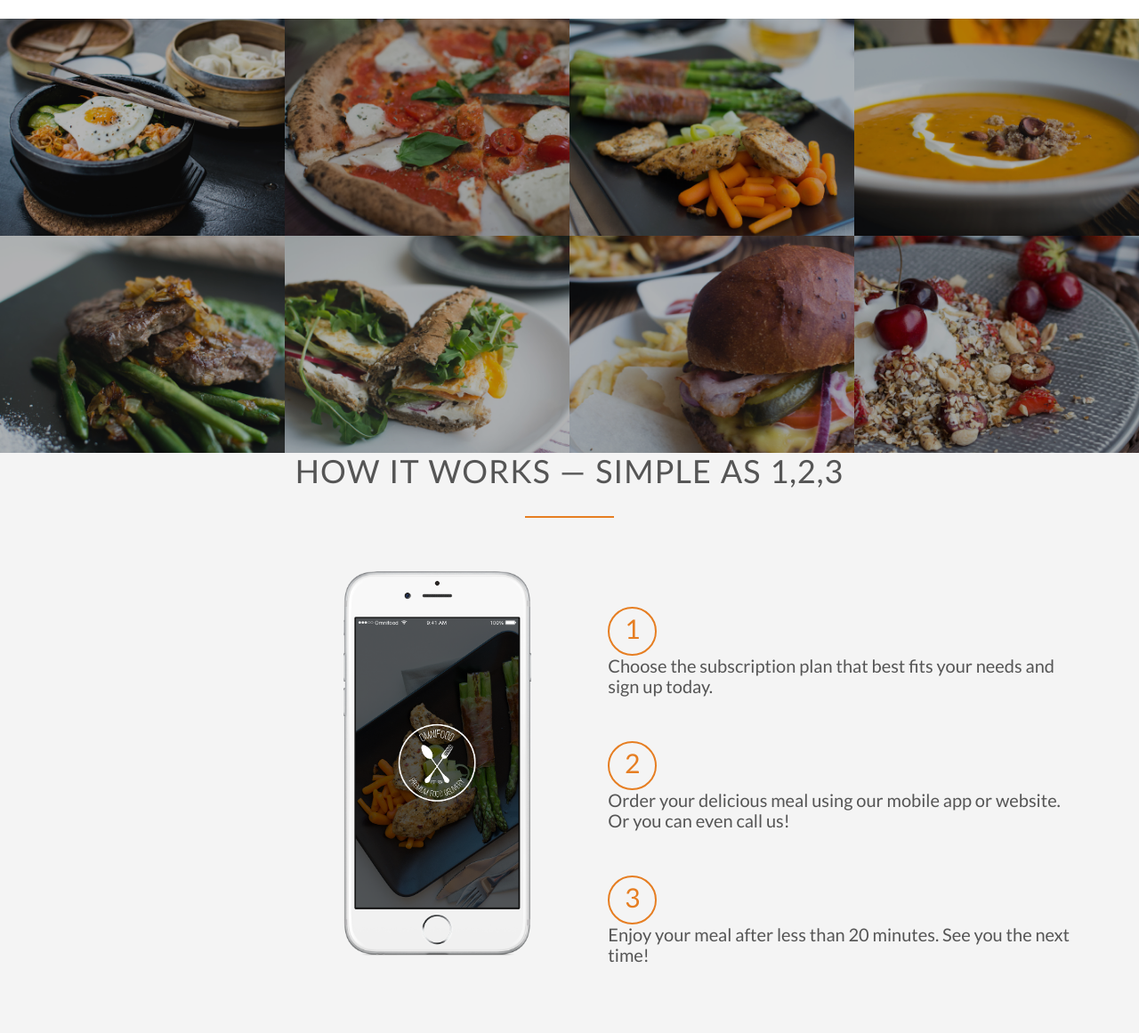
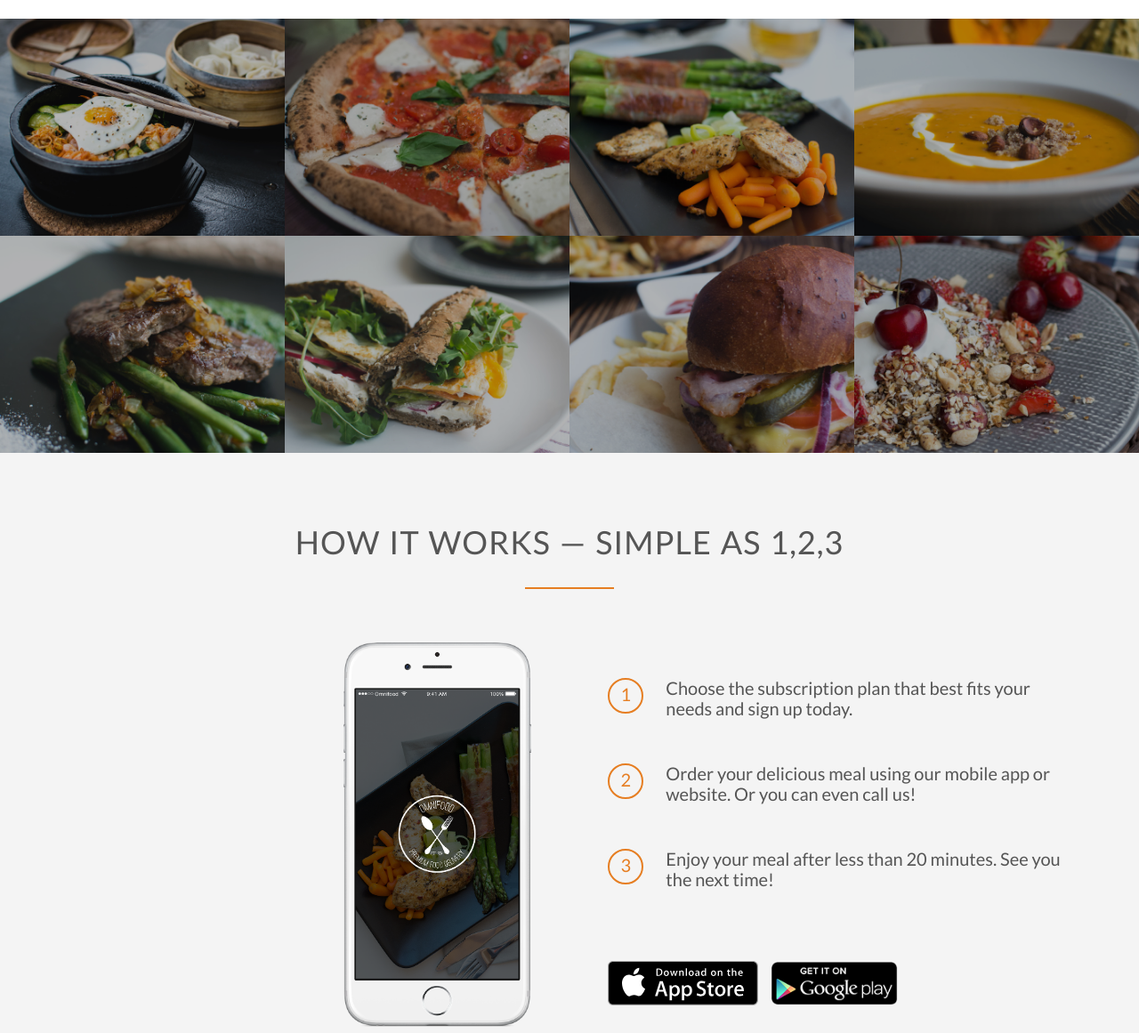
Before and after one commit to tanvirastogi08/grabyourfood, a plain HTML site: page index.html in a window 1280 px wide. Shown: the part 1432-2593 px from the top of the page at 89% size. Drawn offline with nearby package versions, Linux system fonts and the light colour scheme.

Commit message:
Added clearfix prop to fix the number and text in the how it works section and some documentation-comments

```diff
--- a/index.html
+++ b/index.html
@@ -66,7 +66,7 @@
       </div>
     </section>
     <section class="section-meals">
-      <ul class="meals-showcase">
+      <ul class="meals-showcase clearfix">
         <li>
           <figure class="meal-photo">
             <img src="./resources/css/img/1.jpg" alt="Korean bibimbap with egg and vegetables">
@@ -88,7 +88,7 @@
           </figure>
         </li>
       </ul>
-      <ul class="meals-showcase">
+      <ul class="meals-showcase clearfix">
         <li>
           <figure class="meal-photo">
             <img src="./resources/css/img/5.jpg" alt="Paleo beef steak with vegetables">
--- a/resources/css/style.css
+++ b/resources/css/style.css
@@ -22,15 +22,14 @@ html {
   text-rendering: optimizeLegibility
 }
 
-.clearfix {zoom: 1;}
-/* TO-ASK: if I use this clearfix property with the section-meal property
-it won't work. S5L13 */
-.clearfix {
-  content: '.';
+/* TODO: Needed afterwards */
+/* .clearfix {zoom: 1;} */
+
+.clearfix:after {
+  content: '';
   clear: both;
   display: block;
   height: 0;
-  visibility: hidden;
 }
 
 .row {
@@ -86,6 +85,7 @@ header {
 }
 
 .main-nav li {
+  /* inline-block allows to set the height and width of the element as compare to inline element */
   display: inline-block;
   margin-left: 40px;
 }
@@ -162,10 +162,9 @@ h2:after {
   display: block;
   height: 2px;
   background-color: #e67e22;
-  /* TO-ASK why this 100% is not fit in full screen */
   width: 100px;
   margin: 0 auto;
-  /* TO-ASK when we have margin bottom set on h2 then why here? */
+  /* TO-CHECK when we have margin bottom set on h2 then why here? */
   margin-top: 30px;
 }
 
@@ -175,7 +174,6 @@ h3 {
 }
 
 .long-copy {
-  /* TO-ASK: actual use-case of line-height */
   line-height: 145%;
   width: 70%;
   margin-left: 15%;
@@ -270,6 +268,8 @@ input[type=submit]:active {
    margin-bottom: 30px;
 }
 
+/* MEALS SECTION */
+
 .section-meals {
   padding: 0;
 }
@@ -288,7 +288,8 @@ input[type=submit]:active {
 .meal-photo {
   width: 100%;
   margin: 0;
-  /* TODO: check the exact reason for why this property exactly needed. */
+  /* this property is needed to fit-in the images into the parent container
+   which are scaled out(115%) > parent container(100%)*/
   overflow: hidden;
   background-color: #000;
 }
@@ -299,14 +300,18 @@ input[type=submit]:active {
   /* this is to completely fit-in the image into it's parent container */
   width: 100%;
   height: auto;
+  /* 1.15 means 115% */
   transform: scale(1.15);
   transition: transform 0.5s, opacity 0.5s;
 }
 
 .meal-photo img:hover {
   opacity: 1;
+  /* 1.03 is given intentionally to avoid the gap below the image visible on-screen */
   transform: scale(1.03);
 }
+
+/* SECTION: STEPS SECTION */
 
 .section-steps {
   background-color: #f4f4f4;
@@ -341,18 +346,19 @@ input[type=submit]:active {
 
 .instruction-box div {
   color: #e67e22;
-  /* TO-ASK: number and paragraphs are not aligned in one line,
-  display: inline-block and float property do not work together. So, how to fix that? */
-  /* display: inline-block; */
   border: 2px solid #e67e22;
   border-radius: 50%;
-  height: 55px;
-  width: 55px;
+  height: 40px;
+  width: 40px;
   text-align: center;
-  /* float: left !important; */
+  float: left;
   padding: 5px;
-  font-size: 150%;
+  font-size: 100%;
   margin-right: 25px;
+}
+
+.instruction-box p {
+  font-size: 100%;
 }
 
 .btn-app:link,
@@ -418,6 +424,8 @@ cite img {
   vertical-align: middle;
 }
 
+/* SECTION: Meal Plans Section */
+
 .section-plans {
   /* padding: 0; */
   background-color: #f4f4f4;
@@ -428,7 +436,7 @@ cite img {
   border-radius: 5px;
   width: 90%;
   margin-left: 5%;
-  /* x-axis,y-axis blur and the color  */
+  /* x-axis, y-axis, blur and the color  */
   box-shadow: 0 2px 2px #e3e3e3;
 }
 
@@ -508,7 +516,6 @@ footer {
 
 .footer-nav {
   list-style: none;
-  /* inline-block allows to set the height and width of the element as compare to inline element */
   float: left;
 }
 
```
